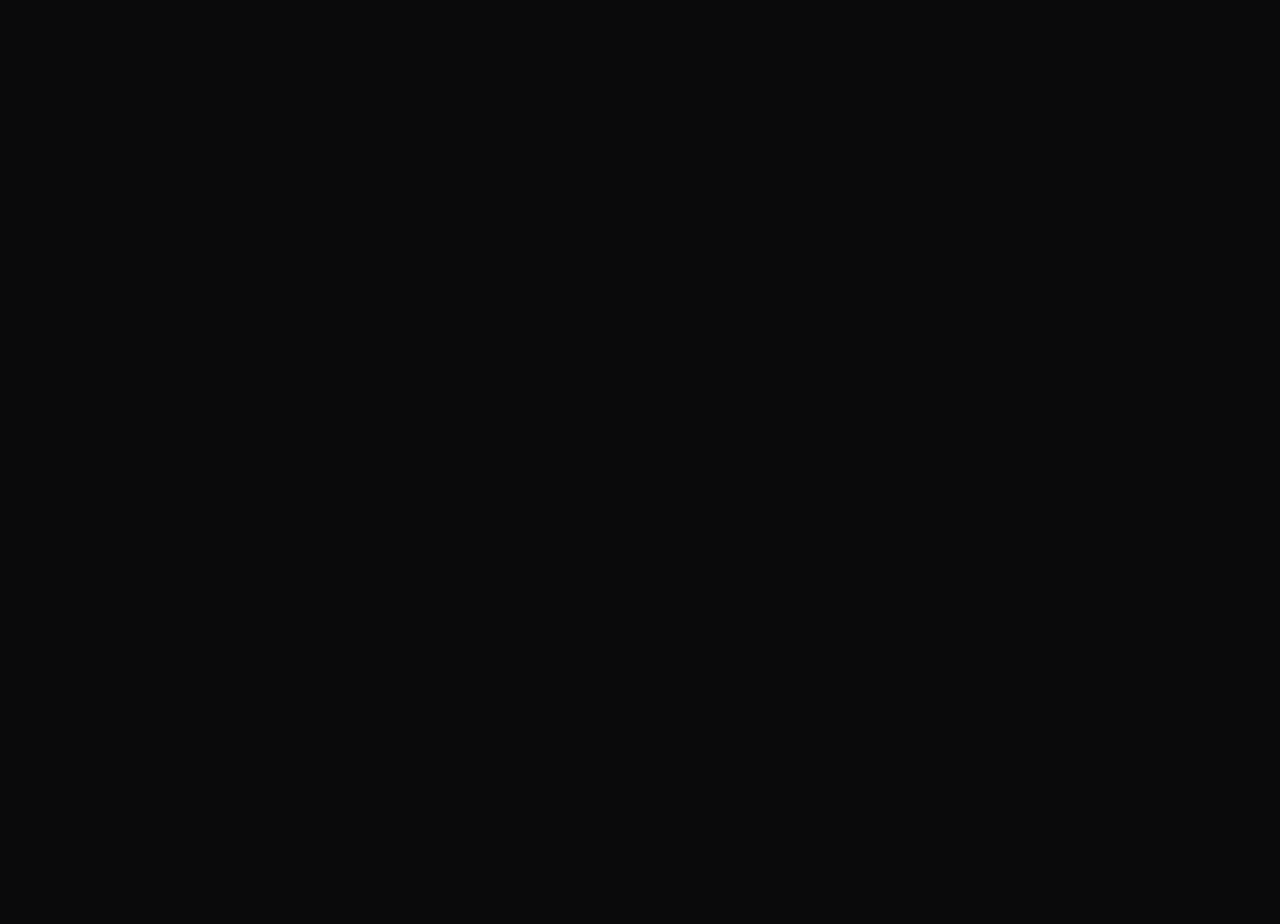
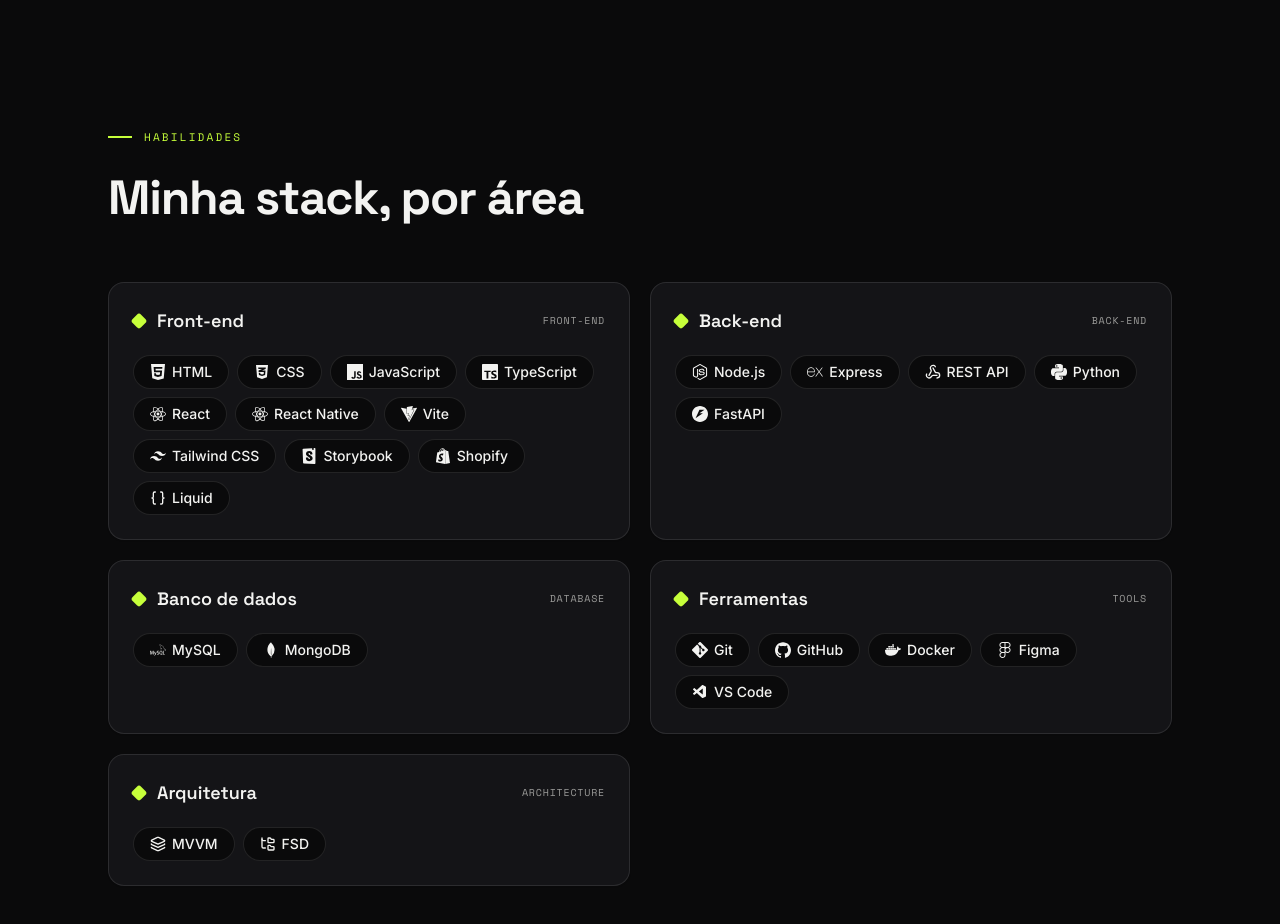
Before and after one commit to RusthenRonald/My-portfolio, a React (Vite) app in the folder packages/web/: page / in a window 1280 px wide. Shown: the part 1480-2404 px from the top of the page. Before the commit the page ends 1504 px from the top, so only its background shows below. Built offline with nearby package versions, Linux system fonts and the light colour scheme.

Commit message:
feat: build Skills section with category blocks and chip grid

```diff
--- a/packages/web/package.json
+++ b/packages/web/package.json
@@ -19,6 +19,7 @@
     "react-dom": "^19.2.7",
     "react-hook-form": "^7.81.0",
     "react-i18next": "^17.0.9",
+    "react-icons": "^5.7.0",
     "shared": "^1.0.0",
     "tailwindcss": "^4.3.2",
     "zod": "^4.4.3"
--- a/packages/web/src/App.tsx
+++ b/packages/web/src/App.tsx
@@ -1,6 +1,7 @@
 import Header from './components/layout/Header'
 import Hero from './features/hero/Hero'
 import About from './features/about/About'
+import Skills from './features/skills/Skills'
 function App() {
 
   return (
@@ -9,7 +10,7 @@
     <main>
       <Hero />
       <About />
-      {/* Main content goes here */}
+      <Skills />
     </main>
     </>
   )
--- a/packages/web/src/components/ui/Chip.tsx
+++ b/packages/web/src/components/ui/Chip.tsx
@@ -0,0 +1,22 @@
+import { type IconType } from 'react-icons'
+
+interface ChipProps {
+  label: string
+  icon?: IconType
+}
+
+export default function Chip({ label, icon: Icon }: ChipProps) {
+  return (
+    <span
+      className="inline-flex items-center gap-1.5 px-4 py-1.5 rounded-full text-sm font-medium
+        border border-[var(--color-line)] text-[var(--color-text)]
+        bg-[var(--color-bg)]
+        transition-all duration-200
+        hover:-translate-y-0.5 hover:border-[var(--color-accent)] hover:text-[var(--color-accent)]
+        cursor-default select-none"
+    >
+      {Icon && <Icon className="w-4 h-4 shrink-0" />}
+      {label}
+    </span>
+  )
+}
--- a/packages/web/src/features/skills/SkillBlock.tsx
+++ b/packages/web/src/features/skills/SkillBlock.tsx
@@ -0,0 +1,39 @@
+import Chip from '../../components/ui/Chip'
+import { type SkillCategory } from './data'
+
+interface SkillBlockProps {
+  block: SkillCategory
+  title: string
+}
+
+export default function SkillBlock({ block, title }: SkillBlockProps) {
+  return (
+    <div
+      className="rounded-2xl border border-[var(--color-line)] p-6
+        bg-[var(--color-surface)]
+        transition-all duration-300
+        hover:-translate-y-1 hover:border-[var(--color-accent)]"
+      style={{ boxShadow: '0 1px 2px rgba(0,0,0,0.06)' }}
+    >
+      <div className="flex items-center justify-between mb-5">
+        <div className="flex items-center gap-3">
+          <span
+            className="w-3 h-3 shrink-0 bg-[var(--color-accent)]"
+            style={{ borderRadius: '3px', transform: 'rotate(45deg)' }}
+          />
+          <h3 className="font-display font-semibold text-[var(--color-text)] text-lg">
+            {title}
+          </h3>
+        </div>
+        <span className="font-mono text-[10px] tracking-[0.08em] uppercase text-[var(--color-muted)]">
+          {block.tag}
+        </span>
+      </div>
+      <div className="flex flex-wrap gap-2">
+        {block.items.map((item) => (
+          <Chip key={item.name} label={item.name} icon={item.icon} />
+        ))}
+      </div>
+    </div>
+  )
+}
--- a/packages/web/src/features/skills/Skills.tsx
+++ b/packages/web/src/features/skills/Skills.tsx
@@ -0,0 +1,31 @@
+import { useTranslation } from 'react-i18next'
+import SectionHeader from '../../components/ui/SectionHeader'
+import SkillBlock from './SkillBlock'
+import { skillsData } from './data'
+
+export default function Skills() {
+  const { t } = useTranslation()
+
+  return (
+    <section id="skills" className="py-24">
+      <div className="max-w-[1120px] mx-auto px-7">
+
+        <SectionHeader
+          eyebrow={t('skills.eyebrow')}
+          title={t('skills.title')}
+        />
+
+        <div className="grid grid-cols-1 sm:grid-cols-2 gap-5">
+          {skillsData.map((block) => (
+            <SkillBlock
+              key={block.key}
+              block={block}
+              title={t(`skills.${block.key}`)}
+            />
+          ))}
+        </div>
+
+      </div>
+    </section>
+  )
+}
--- a/packages/web/src/features/skills/data.ts
+++ b/packages/web/src/features/skills/data.ts
@@ -0,0 +1,93 @@
+import { type IconType } from 'react-icons'
+import { Braces, FolderTree, Layers, Webhook } from 'lucide-react'
+import {
+  SiDocker,
+  SiExpress,
+  SiFastapi,
+  SiFigma,
+  SiGit,
+  SiGithub,
+  SiHtml5,
+  SiJavascript,
+  SiMongodb,
+  SiMysql,
+  SiNodedotjs,
+  SiPython,
+  SiReact,
+  SiShopify,
+  SiStorybook,
+  SiTailwindcss,
+  SiTypescript,
+  SiVite,
+} from 'react-icons/si'
+import { FaCss3Alt } from 'react-icons/fa6'
+import { VscVscode } from 'react-icons/vsc'
+
+export type Skill = {
+  name: string
+  icon: IconType
+}
+
+export type SkillCategory = {
+  key:    string
+  tag:    string
+  items:  Skill[]
+}
+
+export const skillsData: SkillCategory[] = [
+  {
+    key:   'front',
+    tag:   'front-end',
+    items: [
+      { name: 'HTML',         icon: SiHtml5 },
+      { name: 'CSS',          icon: FaCss3Alt },
+      { name: 'JavaScript',   icon: SiJavascript },
+      { name: 'TypeScript',   icon: SiTypescript },
+      { name: 'React',        icon: SiReact },
+      { name: 'React Native', icon: SiReact },
+      { name: 'Vite',         icon: SiVite },
+      { name: 'Tailwind CSS', icon: SiTailwindcss },
+      { name: 'Storybook',    icon: SiStorybook },
+      { name: 'Shopify',      icon: SiShopify },
+      { name: 'Liquid',       icon: Braces },
+    ],
+  },
+  {
+    key:   'back',
+    tag:   'back-end',
+    items: [
+      { name: 'Node.js',  icon: SiNodedotjs },
+      { name: 'Express',  icon: SiExpress },
+      { name: 'REST API', icon: Webhook },
+      { name: 'Python',   icon: SiPython },
+      { name: 'FastAPI',  icon: SiFastapi },
+    ],
+  },
+  {
+    key:   'db',
+    tag:   'database',
+    items: [
+      { name: 'MySQL',   icon: SiMysql },
+      { name: 'MongoDB', icon: SiMongodb },
+    ],
+  },
+  {
+    key:   'tools',
+    tag:   'tools',
+    items: [
+      { name: 'Git',     icon: SiGit },
+      { name: 'GitHub',  icon: SiGithub },
+      { name: 'Docker',  icon: SiDocker },
+      { name: 'Figma',   icon: SiFigma },
+      { name: 'VS Code', icon: VscVscode },
+    ],
+  },
+  {
+    key:   'architecture',
+    tag:   'architecture',
+    items: [
+      { name: 'MVVM', icon: Layers },
+      { name: 'FSD',  icon: FolderTree },
+    ],
+  },
+]
--- a/packages/web/src/i18n/locales/en.json
+++ b/packages/web/src/i18n/locales/en.json
@@ -31,6 +31,15 @@
       "status":   "Status",
       "available":"Open to work"
     }
+  },
+  "skills": {
+    "eyebrow": "Skills",
+    "title":   "My stack, by area",
+    "front":   "Front-end",
+    "back":    "Back-end",
+    "db":      "Database",
+    "tools":   "Tools",
+    "architecture": "Architecture"
   }
 
 }
--- a/packages/web/src/i18n/locales/pt.json
+++ b/packages/web/src/i18n/locales/pt.json
@@ -31,5 +31,15 @@
         "status":   "Status",
         "available":"Disponível"
         }
-  }
+    },
+    "skills": {
+        "eyebrow": "Habilidades",
+        "title":   "Minha stack, por área",
+        "front":   "Front-end",
+        "back":    "Back-end",
+        "db":      "Banco de dados",
+        "tools":   "Ferramentas",
+        "architecture": "Arquitetura"
+    }
+
 }
```
Also changed, not shown: 1 other file (tests, documents, lock files or other folders).
